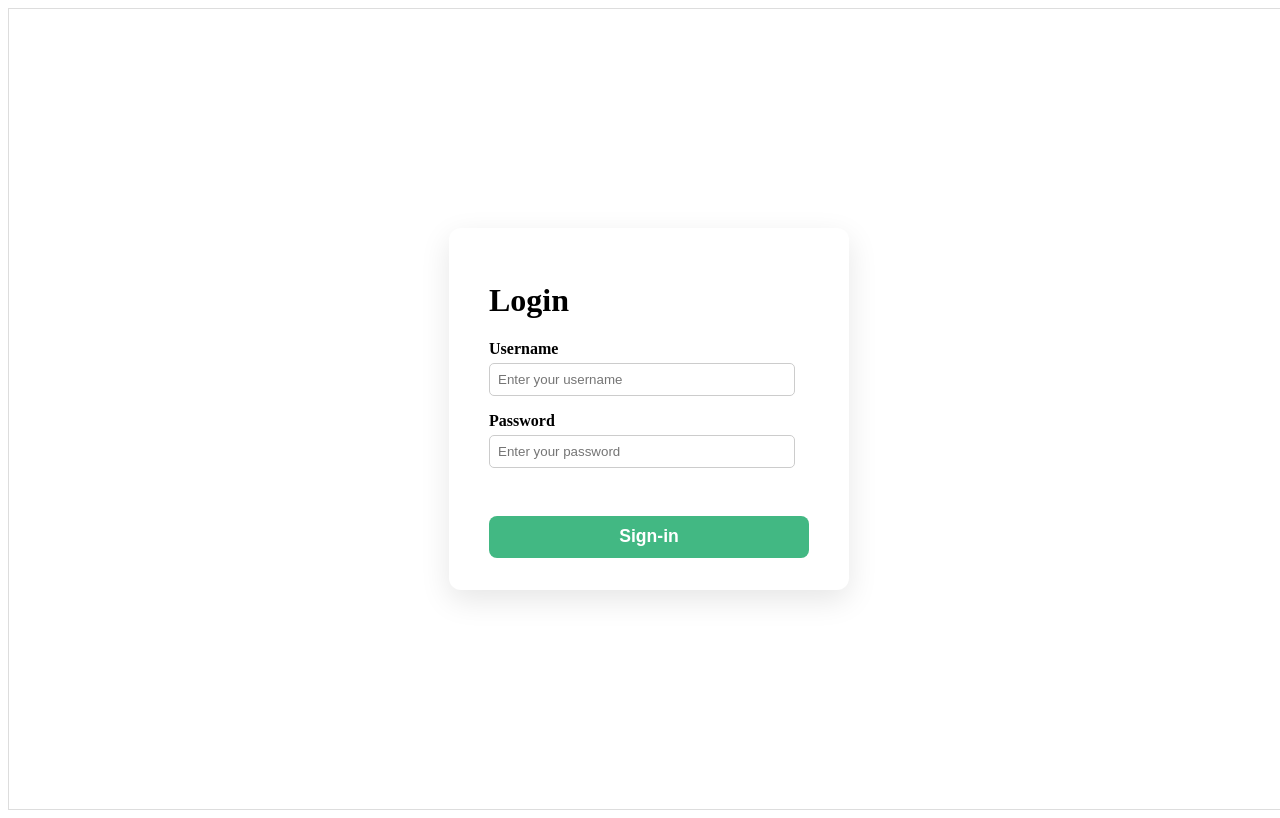
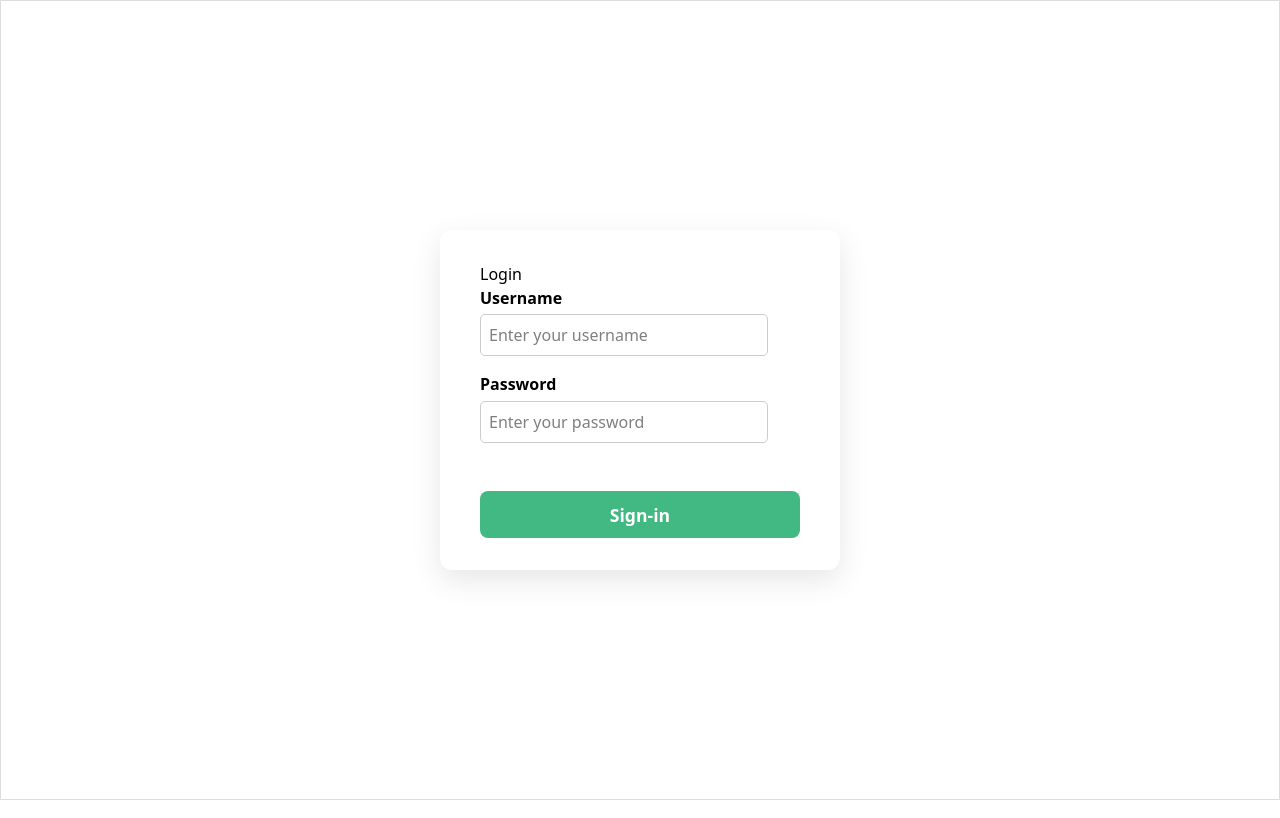
Before and after one commit to Rezhaldo/vue-erp-demo, a Vue app: page /authentication/login in a window 1280 px wide. Built offline with nearby package versions, Linux system fonts and the light colour scheme.

Commit message:
chore: update package and setup tailwind etc

```diff
--- a/src/main.ts
+++ b/src/main.ts
@@ -2,7 +2,7 @@ import { createApp } from 'vue';
 import Vue3Toastify, { type ToastContainerOptions } from "vue3-toastify";
 import App from './App.vue';
 import router from './router';
-
+import './style.css';
 
 const app = createApp(App)
 
--- /dev/null
+++ b/src/shims-vue.d.ts
@@ -0,0 +1,5 @@
+declare module "*.vue" {
+  import { DefineComponent } from "vue";
+  const component: DefineComponent<{}, {}, unknown>;
+  export default component;
+}
--- /dev/null
+++ b/src/style.css
@@ -0,0 +1,7 @@
+@import "tailwindcss";
+
+label {
+  display: block;
+  margin-bottom: 0.3rem;
+  font-weight: bold;
+}
--- a/vite.config.ts
+++ b/vite.config.ts
@@ -1,10 +1,12 @@
+import tailwindcss from '@tailwindcss/vite';
 import vue from '@vitejs/plugin-vue';
 import path from 'node:path';
 import { defineConfig } from 'vite';
 
 // https://vite.dev/config/
 export default defineConfig({
-  plugins: [vue()],
+  plugins: [vue(), tailwindcss(),
+],
   resolve: {
 		alias: {
 			'@shared': path.resolve(__dirname, 'src/shared'),
```
Also changed, not shown: package.json (+10 -2 lines), 1 other file (tests, documents, lock files or other folders).
